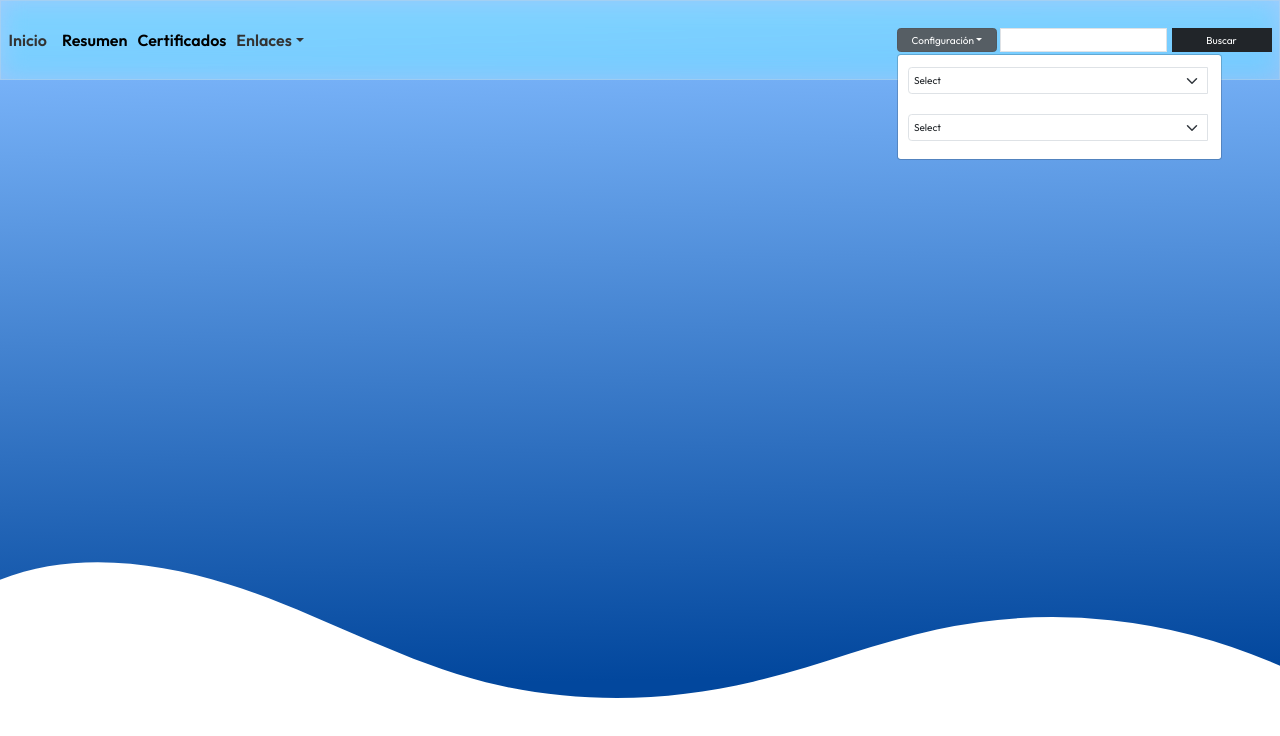
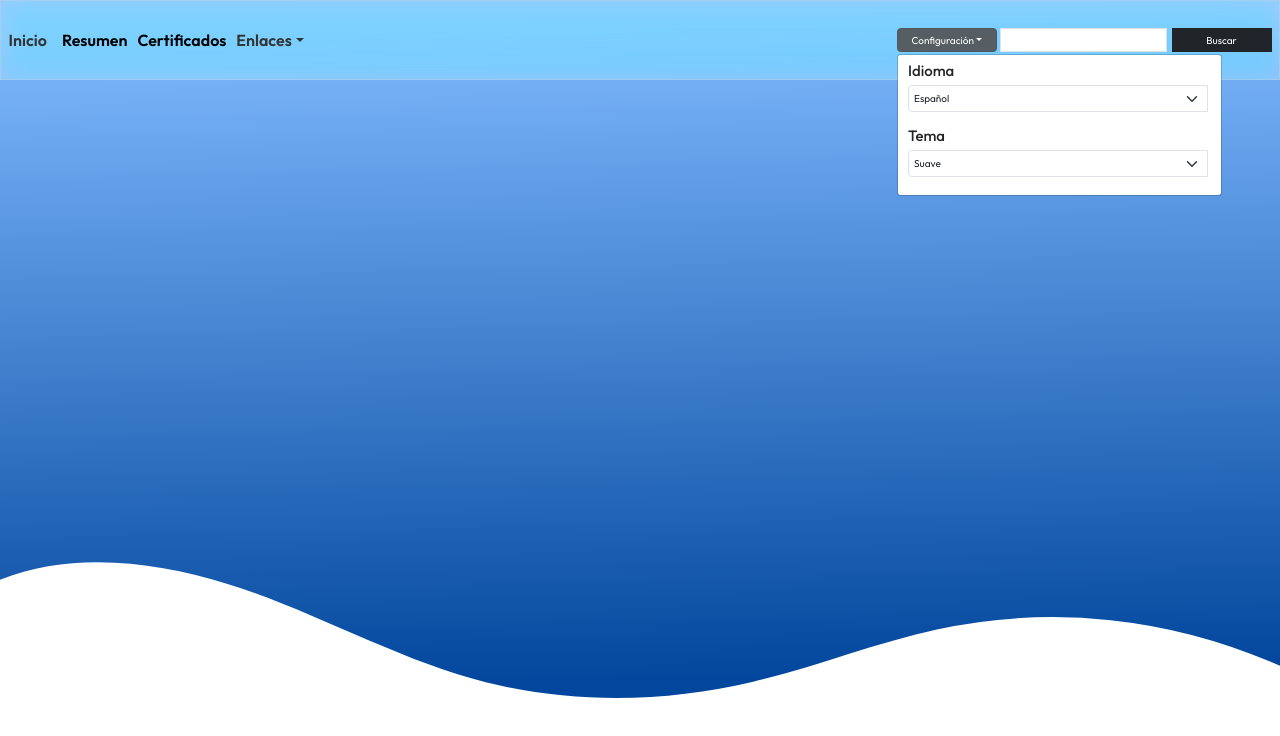
Before and after one commit to watter08/portafolio-spa, a React (Vite) app: page / in a window 1280 px wide. Both pictures are taken after a click on the button "Configuración". Shown: the top 736 px of the page. Built offline with nearby package versions, Linux system fonts and the light colour scheme.

Commit message:
multi langua of navbar component have been fixed

```diff
--- a/src/components/ConfigurationButton/SettingsButton.jsx
+++ b/src/components/ConfigurationButton/SettingsButton.jsx
@@ -1,7 +1,7 @@
 import MappingSelectOption from "../Navbars/MappingSelectOption"
 import PropTypes from 'prop-types';
 
-const SettingsButton = ({ SelectConfiguration, ConfigurationLabel, CurrentLanguage }) => {
+const SettingsButton = ({ SelectConfiguration, ConfigurationLabel }) => {
   return (
     <div className="dropdown me-1">
       <button
@@ -16,12 +16,12 @@ const SettingsButton = ({ SelectConfiguration, ConfigurationLabel, CurrentLangua
       <ul className="dropdown-menu" aria-labelledby="settingsDropdown">
         {SelectConfiguration && SelectConfiguration.map((option, index) => (
             <li key={`SelectOptionConfigurationButton_${index}`} className="dropdown-item mb-3">
-            <h4>{option?.Label[CurrentLanguage]}</h4>
+            <h4>{option?.Label}</h4>
             <MappingSelectOption
             Options={option?.Options}
-            currentLenguaje={option.value}
             onChange={option?.onChange}
             Index={index}
+            value={option?.value}
             /></li>
         ))
         }
@@ -34,25 +34,20 @@ const SettingsButton = ({ SelectConfiguration, ConfigurationLabel, CurrentLangua
 SettingsButton.propTypes = {
     SelectConfiguration: PropTypes.arrayOf(PropTypes.shape({
         Options: PropTypes.arrayOf(PropTypes.shape({
-            Key: PropTypes.string.isRequired,
-            Title: PropTypes.string.isRequired,
-          })).isRequired,
+            Key: PropTypes.string,
+            Title: PropTypes.string,
+          })),
           currentLenguaje: PropTypes.string,
-          onChange: PropTypes.func.isRequired,
-          Label: PropTypes.shape({
-            Title: PropTypes.string,
-            TitleEng: PropTypes.string
-          }),
+          onChange: PropTypes.func,
+          Label: PropTypes.string,
           value: PropTypes.string
     })),
     ConfigurationLabel: PropTypes.string,
-    CurrentLanguage: PropTypes.string
 };
 
 MappingSelectOption.defaultProps = {
     SelectConfiguration: [],
     ConfigurationLabel: '',
-    CurrentLanguage: 'Title'
   };
 
 export default SettingsButton
--- a/src/components/Navbars/MappingSelectOption.jsx
+++ b/src/components/Navbars/MappingSelectOption.jsx
@@ -1,37 +1,38 @@
 import PropTypes from 'prop-types';
 
-const MappingSelectOption = ({ Options = [], currentLenguaje = 'Title', onChange, Index }) => (
-  <select className="form-select lenguaje-select me-1" aria-label="lenguaje select" onChange={e => onChange(e.target.value, Index)} value={currentLenguaje}>
+const MappingSelectOption = ({ Options = [],value, onChange, Index }) => (
+  <select className="form-select lenguaje-select me-1" aria-label="lenguaje select" onChange={e => onChange(e.target.value, Index)} value={value}>
     {Options && Options.length > 0 ? (
       Options.map((option , index) => (
         <option
           className="lenguaje-select-option"
-          key={`${option[currentLenguaje]}_${index}`}
-          value={option.Key}
+          key={`${option?.key}_${index}`}
+          value={option.value}
         >
-          {option[currentLenguaje]}
+          {option?.key}
         </option>
       ))
     ) : (
-      <option value="">{currentLenguaje === 'Title' ? 'Seleccione' : 'Select'}</option>
+      <option value="">{'Seleccione'}</option>
     )}
   </select>
 );
 
 MappingSelectOption.propTypes = {
   Options: PropTypes.arrayOf(PropTypes.shape({
-    Key: PropTypes.string.isRequired,
-    Title: PropTypes.string.isRequired,
+    key: PropTypes.string.isRequired,
+    value: PropTypes.string.isRequired,
   })).isRequired,
   currentLenguaje: PropTypes.string,
   onChange: PropTypes.func.isRequired,
-  Index: PropTypes.number
+  Index: PropTypes.number,
+  value:PropTypes.string
 };
 
 MappingSelectOption.defaultProps = {
   Options: [],
-  currentLenguaje: 'Title',
-  Index: -5
+  Index: -5,
+  value:''
 };
 
 export default MappingSelectOption;
--- a/src/components/Navbars/Navbar.jsx
+++ b/src/components/Navbars/Navbar.jsx
@@ -1,4 +1,4 @@
-import { useCallback, useEffect, useState } from "react"
+import { useEffect, useState } from "react"
 import MappingNavbarLinks from "./MappingNavbarLinks"
 import SettingsButton from '../ConfigurationButton/SettingsButton'
 import { NavbarInit } from "../../logic/const/navbar.const"
@@ -15,11 +15,11 @@ function Navbar( { setCurrentLenguageParent = () => {} , setCurrentThemeParent =
 
     useEffect(() => {
         if(currentLanguage){
-            let newAvailableLanguage = {...availableLanguages};
+            let newAvailableLanguage = availableLanguages;
             newAvailableLanguage = ConfigurationButtonInfo[currentLanguage].Languages;
             setAvailableLanguages(newAvailableLanguage);
 
-            let newAvailableTheme = {...availableThemes};
+            let newAvailableTheme = availableThemes;
             newAvailableTheme = ConfigurationButtonInfo[currentLanguage].Themes;
             setAvailableThemes(newAvailableTheme)
 
@@ -27,27 +27,20 @@ function Navbar( { setCurrentLenguageParent = () => {} , setCurrentThemeParent =
             newNavData = NavbarInit[currentLanguage];
             setNavData(newNavData)
 
-            changeConfigurationInputsLanguage()
+            changeConfigurationInputsLanguage(newAvailableLanguage , newAvailableTheme, currentLanguage, currentTheme)
         }
     },[currentLanguage])
 
-    const changeConfigurationInputsLanguage = () => {
-        const newConfigurationInputs = [
-            {
-                Label: ConfigurationButtonInfo[currentLanguage].LanguageLabel,
-                onChange: handleCurrentLanguage,
-                Options: availableLanguages,
-                value: currentLanguage,
-            },
-            {
-                Label: ConfigurationButtonInfo[currentLanguage].ThemeLabel,
-                onChange: handleCurrentTheme,
-                Options: availableThemes,
-                value: currentTheme,
-            },
-        ];
-        setConfigurationInputs(newConfigurationInputs);
-    }
+    useEffect(() => {
+        if(currentTheme && configurationInputs && configurationInputs?.length > 0){
+            let newConfigurationInputs = configurationInputs.map(({key,value,...rest}) => ({
+                ...rest,
+                key,
+                value: key === 'theme' ? currentTheme: value
+        }));
+        setConfigurationInputs(newConfigurationInputs)
+        }
+    },[currentTheme])
 
     const handleCurrentLanguage = (language) => {
         setCurrentLenguageParent(language);
@@ -59,52 +52,25 @@ function Navbar( { setCurrentLenguageParent = () => {} , setCurrentThemeParent =
         setCurrentThemeParent(theme);
     }
 
-    // const handleConfigurationInputs = useCallback((value, index) => {
-    //     setConfigurationInputs(prevInputs => {
-    //         const newInputs = [...prevInputs];
-    //         if (newInputs[index]) {
-    //             newInputs[index] = { ...newInputs[index], value };
-    //         }
-    //         return newInputs;
-    //     });
-    // }, []);
-
-
-
-
-    // const handleCurrentLanguage = useCallback((language, index) => {
-    //     setCurrentLenguageParent(language);
-    //     setCurrentLanguage(language);
-    //     handleConfigurationInputs(language, index);
-    // }, [setCurrentLanguage, handleConfigurationInputs]);
-
-    // const handleCurrentTheme = useCallback((theme, index) => {
-    //     setCurrentTheme(theme);
-    //     setCurrentThemeParent(theme);
-    //     handleConfigurationInputs(theme, index);
-    // }, [setCurrentTheme, handleConfigurationInputs]);
-
-
-
-    // useEffect(() => {
-    //     const newConfigurationInputs = [
-    //         {
-    //             Label: ConfigurationButtonInfo[currentLanguage].LanguageLabel,
-    //             onChange: handleCurrentLanguage,
-    //             Options: availableLanguages,
-    //             value: currentLanguage,
-    //         },
-    //         {
-    //             Label: ConfigurationButtonInfo[currentLanguage].ThemeLabel,
-    //             onChange: handleCurrentTheme,
-    //             Options: availableThemes,
-    //             value: currentTheme,
-    //         },
-    //     ];
-    //     setConfigurationInputs(newConfigurationInputs);
-    // }, [availableLanguages, availableThemes, handleCurrentLanguage, handleCurrentTheme, currentLanguage, currentTheme]);
-
-
+    const changeConfigurationInputsLanguage = (languages , themes, cLanguage , cTheme) => {
+        let newConfigurationInputs = [
+            {
+                Label: ConfigurationButtonInfo[cLanguage].LanguageLabel,
+                onChange: handleCurrentLanguage,
+                Options: languages,
+                value: cLanguage,
+                key:'language'
+            },
+            {
+                Label: ConfigurationButtonInfo[cLanguage].ThemeLabel,
+                onChange: handleCurrentTheme,
+                Options: themes,
+                value: cTheme,
+                key:'theme'
+            },
+        ];
+        setConfigurationInputs(newConfigurationInputs);
+    }
 
     return(
         <header className="row">
@@ -122,7 +88,6 @@ function Navbar( { setCurrentLenguageParent = () => {} , setCurrentThemeParent =
                                 <SettingsButton
                                     SelectConfiguration={configurationInputs}
                                     ConfigurationLabel={ConfigurationButtonInfo[currentLanguage]?.ConfigurationLabel}
-                                    CurrentLanguage={currentLanguage}
                                  />
                             <input className="form-control search-input-navbar me-2" type="search" placeholder="" aria-label="Search" />
                             <button className="btn btn-dark search-button-navbar" type="submit">{navData?.ButtonSearch}</button>
--- a/src/logic/const/configuration.const.js
+++ b/src/logic/const/configuration.const.js
@@ -9,7 +9,7 @@ export const ConfigurationButtonInfo = {
                 value: 'ES'
             },
             {
-                key: 'Español',
+                key: 'Ingles',
                 value: 'EN'
             }
         ],
@@ -19,8 +19,8 @@ export const ConfigurationButtonInfo = {
                 value: 'SuperMan'
             },
             {
-                key: 'Light',
-                value: 'SuperMan'
+                key: 'Oscuro',
+                value: 'Batman'
             }
         ]
     },
@@ -40,8 +40,8 @@ export const ConfigurationButtonInfo = {
         ],
         Themes: [
             {
-                key: 'Oscuro',
-                value: 'Batman'
+                key: 'Light',
+                value: 'SuperMan'
             },
             {
                 key: 'Dark',
```
